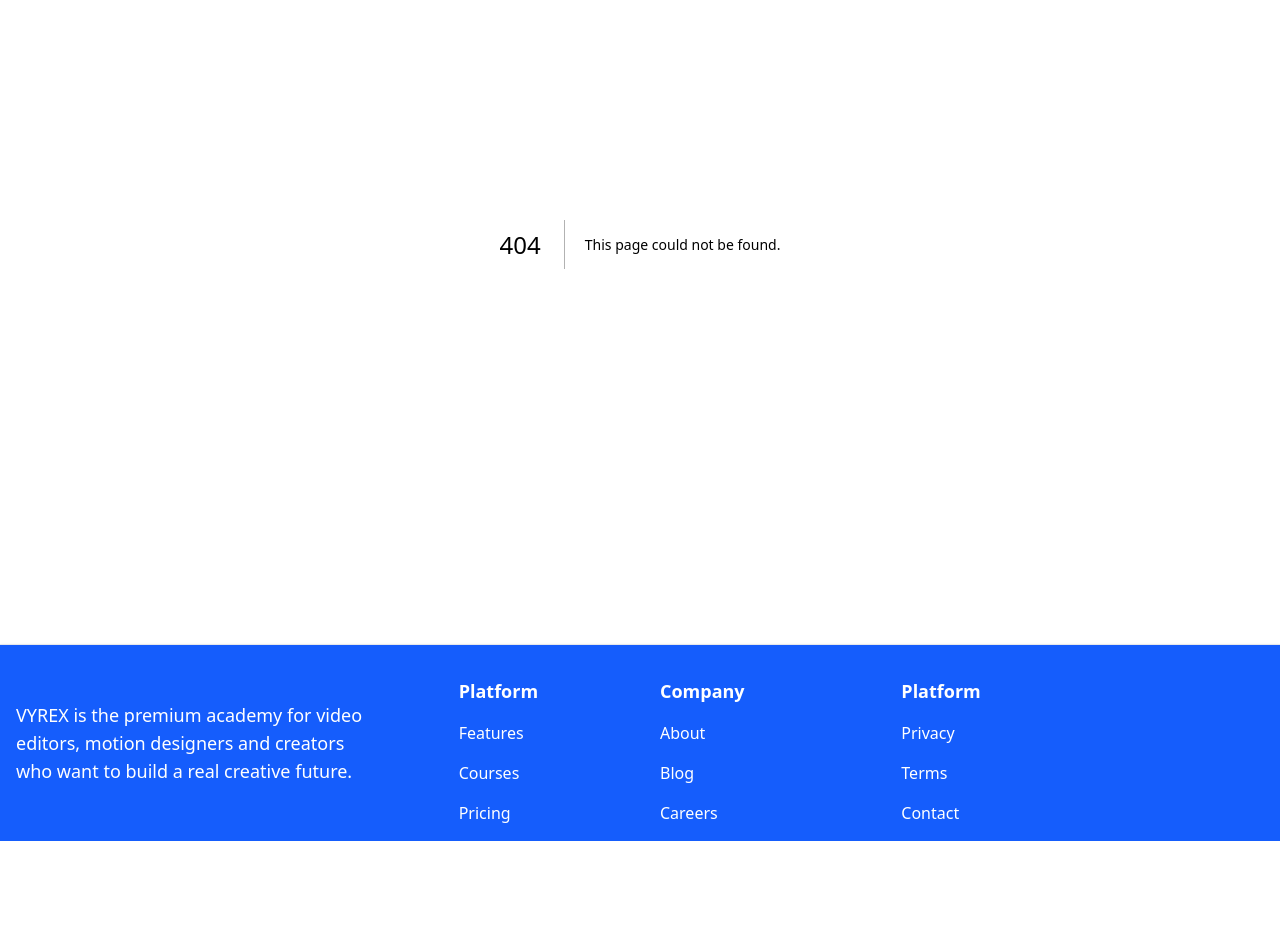
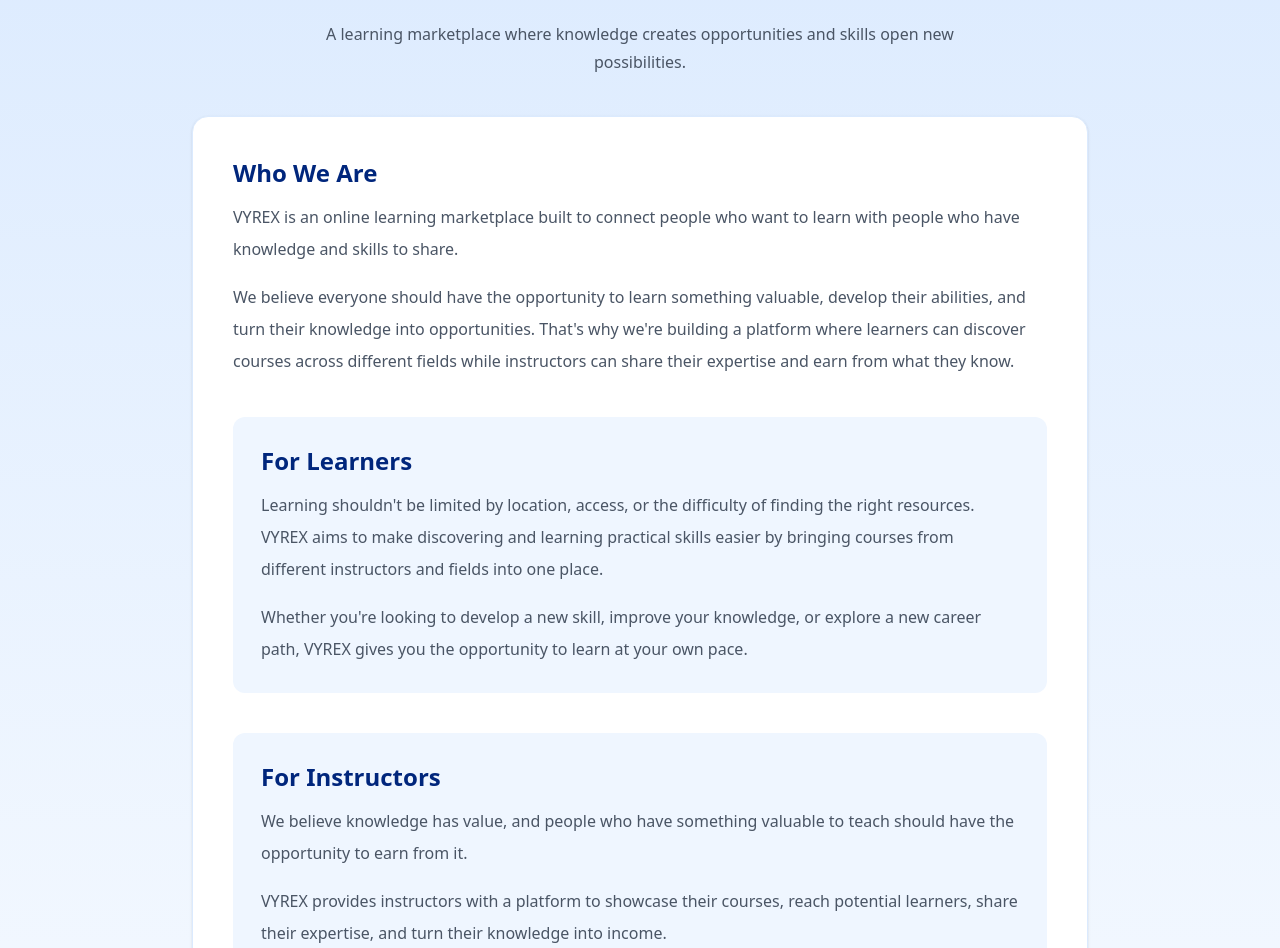
Before and after one commit to ADEDANCE/vyrex, a Next.js app: page /About in a window 1280 px wide. Before the commit this address had no page. Shown: the part 204-1152 px from the top of the page. Before the commit the page ends 1045 px from the top, so only its background shows below. Built offline with nearby package versions, Linux system fonts and the light colour scheme.

Commit message:
Create about page

```diff
--- /dev/null
+++ b/app/About/page.tsx
@@ -0,0 +1,148 @@
+import React from "react";
+
+const page = () => {
+  return (
+    <section className="min-h-screen bg-linear-to-b from-blue-100 via-blue-50 to-white px-4 py-12 sm:px-6 lg:py-16">
+      <div className="mx-auto max-w-4xl">
+        {/* Page Header */}
+        <div className="mb-10 text-center">
+          <span className="mb-3 inline-block rounded-full bg-blue-100 px-4 py-2 text-sm font-medium text-[#00267C]">
+            Get to Know Us
+          </span>
+
+          <h1 className="text-3xl font-bold text-[#00267C] sm:text-4xl lg:text-5xl">
+            About VYREX
+          </h1>
+
+          <p className="mx-auto mt-4 max-w-2xl leading-7 text-gray-600">
+            A learning marketplace where knowledge creates opportunities and
+            skills open new possibilities.
+          </p>
+        </div>
+
+        {/* Main Content */}
+        <div className="rounded-2xl border border-blue-100 bg-white p-5 shadow-sm sm:p-8 md:p-10">
+          <div className="space-y-10">
+            {/* Introduction */}
+            <div>
+              <h2 className="mb-3 text-xl font-semibold text-[#00267C] sm:text-2xl">
+                Who We Are
+              </h2>
+
+              <p className="leading-8 text-gray-600">
+                VYREX is an online learning marketplace built to connect people
+                who want to learn with people who have knowledge and skills to
+                share.
+              </p>
+
+              <p className="mt-4 leading-8 text-gray-600">
+                We believe everyone should have the opportunity to learn
+                something valuable, develop their abilities, and turn their
+                knowledge into opportunities. That's why we're building a
+                platform where learners can discover courses across different
+                fields while instructors can share their expertise and earn from
+                what they know.
+              </p>
+            </div>
+
+            {/* For Learners */}
+            <div className="rounded-xl bg-blue-50 p-5 sm:p-7">
+              <h2 className="mb-3 text-xl font-semibold text-[#00267C] sm:text-2xl">
+                For Learners
+              </h2>
+
+              <p className="leading-8 text-gray-600">
+                Learning shouldn't be limited by location, access, or the
+                difficulty of finding the right resources. VYREX aims to make
+                discovering and learning practical skills easier by bringing
+                courses from different instructors and fields into one place.
+              </p>
+
+              <p className="mt-4 leading-8 text-gray-600">
+                Whether you're looking to develop a new skill, improve your
+                knowledge, or explore a new career path, VYREX gives you the
+                opportunity to learn at your own pace.
+              </p>
+            </div>
+
+            {/* For Instructors */}
+            <div className="rounded-xl bg-blue-50 p-5 sm:p-7">
+              <h2 className="mb-3 text-xl font-semibold text-[#00267C] sm:text-2xl">
+                For Instructors
+              </h2>
+
+              <p className="leading-8 text-gray-600">
+                We believe knowledge has value, and people who have something
+                valuable to teach should have the opportunity to earn from it.
+              </p>
+
+              <p className="mt-4 leading-8 text-gray-600">
+                VYREX provides instructors with a platform to showcase their
+                courses, reach potential learners, share their expertise, and
+                turn their knowledge into income.
+              </p>
+            </div>
+
+            {/* Our Approach */}
+            <div>
+              <h2 className="mb-3 text-xl font-semibold text-[#00267C] sm:text-2xl">
+                Learning and Earning, Together
+              </h2>
+
+              <p className="leading-8 text-gray-600">
+                VYREX is built around two connected opportunities: making
+                quality learning more accessible to students while helping
+                instructors reach people who are willing to learn from them.
+              </p>
+
+              <p className="mt-4 leading-8 text-gray-600">
+                By bringing both sides together, we aim to create an environment
+                where learners gain valuable knowledge and instructors have more
+                opportunities to grow through what they teach.
+              </p>
+            </div>
+
+            {/* Our Goal */}
+            <div>
+              <h2 className="mb-3 text-xl font-semibold text-[#00267C] sm:text-2xl">
+                Our Vision
+              </h2>
+
+              <p className="leading-8 text-gray-600">
+                Our vision is to build a learning marketplace where anyone can
+                discover a course worth learning and anyone with valuable
+                knowledge can have the opportunity to teach and earn.
+              </p>
+
+              <p className="mt-4 leading-8 text-gray-600">
+                From creative skills like mobile video editing to technology,
+                business, and other fields, we want VYREX to become a place
+                where knowledge is shared, skills are developed, and
+                opportunities are created.
+              </p>
+            </div>
+          </div>
+
+          {/* Closing Statement */}
+          <div className="mt-10 rounded-xl bg-[#00267C] p-6 text-center text-white sm:p-8">
+            <h2 className="text-xl font-semibold sm:text-2xl">
+              Learn. Teach. Grow.
+            </h2>
+
+            <p className="mx-auto mt-3 max-w-xl text-sm leading-7 text-blue-100 sm:text-base">
+              Whether you come to gain knowledge or share what you know, there's
+              a place for you at VYREX.
+            </p>
+          </div>
+        </div>
+
+        {/* Footer Note */}
+        <p className="mt-8 text-center text-sm text-gray-500">
+          © {new Date().getFullYear()} VYREX. All rights reserved.
+        </p>
+      </div>
+    </section>
+  );
+};
+
+export default page;
```
